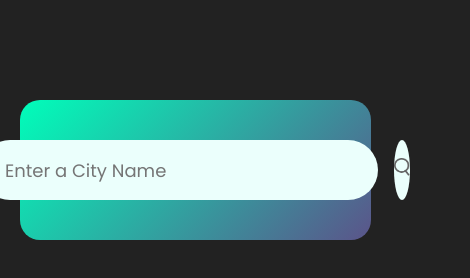
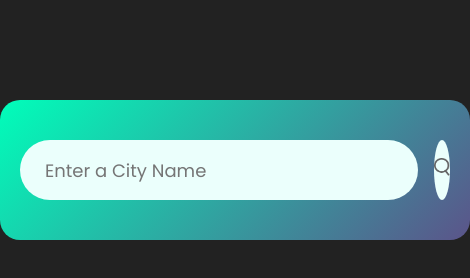
Before and after one commit to Faiznhmd/Weather, a plain HTML site: page index.html in a window 390 px wide. Shown: the whole page, 470 px wide, since content can reach past the window. Drawn offline with Linux system fonts and the light colour scheme; files whose address does not match are found by name.

Commit message:
responsive

```diff
--- a/style.css
+++ b/style.css
@@ -93,3 +93,10 @@ body {
   margin-top: 10px;
   display: none;
 }
+@media only screen and (max-width: 600px) {
+  .card {
+    width: 500px;
+    display: flex;
+    text-align: centers;
+  }
+}
```
